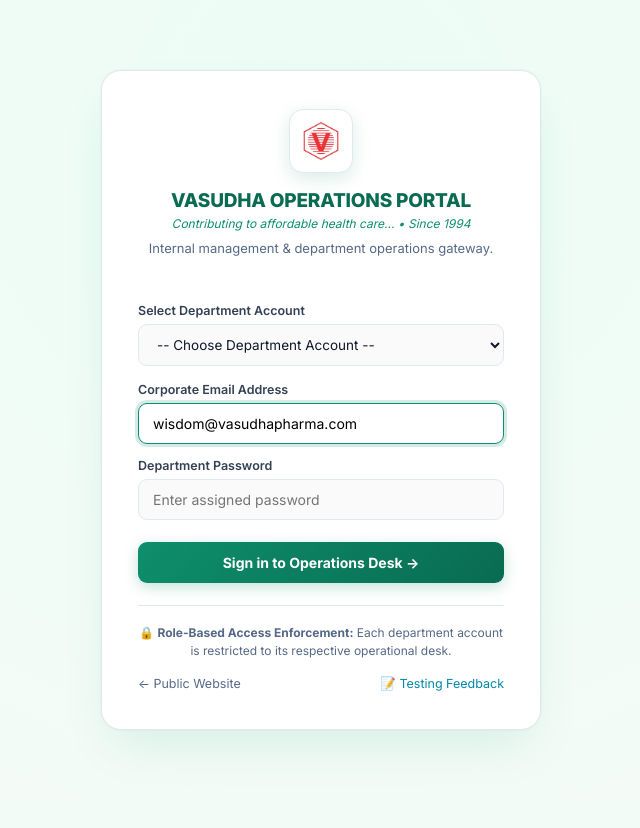
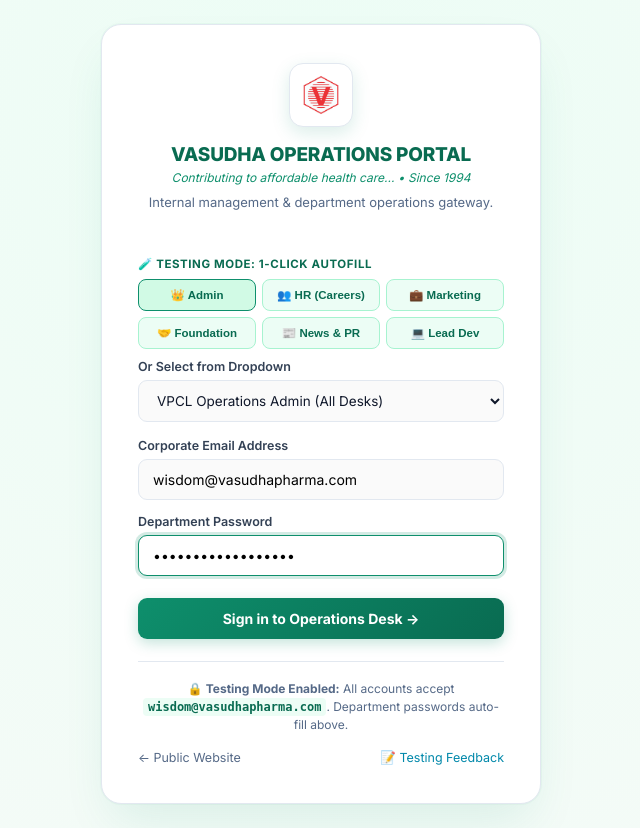
Before and after one commit to saikrishna-bethamcharla/vasudhapharma-green, a PHP site: page /staff/index.php in a window 1280 px wide. Shown: the whole page, without its empty margins (319-959 px from the left). Before the commit the page ends 747 px from the top, so only its background shows below. Run offline with PHP 8.4, Linux system fonts and the light colour scheme.

Commit message:
Enable testing mode: unify emails to wisdom@vasudhapharma.com with 1-click autofill

```diff
--- a/staff/index.php
+++ b/staff/index.php
@@ -229,7 +229,19 @@ if ($_SERVER['REQUEST_METHOD'] === 'POST') {
     <?php endif; ?>
 
     <div style="margin-bottom:16px;">
-      <label style="margin-top:0;">Select Department Account</label>
+      <div style="font-size:11.5px; font-weight:700; color:var(--sp-primary-dark); text-transform:uppercase; letter-spacing:0.05em; margin-bottom:8px; display:flex; align-items:center; gap:6px;">
+        <span>🧪 Testing Mode: 1-Click Autofill</span>
+      </div>
+      <div style="display:grid; grid-template-columns: repeat(3, 1fr); gap:6px; margin-bottom:10px;">
+        <button type="button" class="btn-quick" onclick="onSelectDept('admin')" id="btn-admin">👑 Admin</button>
+        <button type="button" class="btn-quick" onclick="onSelectDept('hr')" id="btn-hr">👥 HR (Careers)</button>
+        <button type="button" class="btn-quick" onclick="onSelectDept('marketing')" id="btn-marketing">💼 Marketing</button>
+        <button type="button" class="btn-quick" onclick="onSelectDept('foundation')" id="btn-foundation">🤝 Foundation</button>
+        <button type="button" class="btn-quick" onclick="onSelectDept('news')" id="btn-news">📰 News &amp; PR</button>
+        <button type="button" class="btn-quick" onclick="onSelectDept('dev')" id="btn-dev">💻 Lead Dev</button>
+      </div>
+
+      <label style="margin-top:0;">Or Select from Dropdown</label>
       <select id="deptSelect" onchange="onSelectDept(this.value)" style="width:100%; box-sizing:border-box; padding:11px 14px; border:1px solid var(--sp-border); border-radius:9px; font:inherit; font-size:13.5px; background:#FAFAFA; color:var(--sp-text-main);">
         <option value="">-- Choose Department Account --</option>
         <option value="admin">VPCL Operations Admin (All Desks)</option>
@@ -245,12 +257,12 @@ if ($_SERVER['REQUEST_METHOD'] === 'POST') {
       <label>Corporate Email Address</label>
       <input id="emailInput" type="email" name="email" placeholder="wisdom@vasudhapharma.com" value="wisdom@vasudhapharma.com" required autofocus>
       <label>Department Password</label>
-      <input id="passInput" type="password" name="password" placeholder="Enter assigned password" required>
+      <input id="passInput" type="password" name="password" placeholder="Enter assigned password" value="Vasudha@Admin2026!" required>
       <button type="submit">Sign in to Operations Desk &rarr;</button>
     </form>
 
     <div class="hint" style="text-align:center;">
-      🔒 <strong>Role-Based Access Enforcement:</strong> Each department account is restricted to its respective operational desk.
+      🔒 <strong>Testing Mode Enabled:</strong> All accounts accept <code>wisdom@vasudhapharma.com</code>. Department passwords auto-fill above.
     </div>
     <div style="display:flex; justify-content:space-between; align-items:center; margin-top:16px; font-size:12.5px;">
       <a href="../home.html" style="color:var(--sp-text-muted); text-decoration:none;">&larr; Public Website</a>
@@ -272,8 +284,24 @@ if ($_SERVER['REQUEST_METHOD'] === 'POST') {
       document.getElementById('emailInput').value = 'wisdom@vasudhapharma.com';
       const pass = document.getElementById('passInput');
       if (DEPT_PASSWORDS[dept]) pass.value = DEPT_PASSWORDS[dept];
+      const sel = document.getElementById('deptSelect');
+      if (sel) sel.value = dept;
+
+      document.querySelectorAll('.btn-quick').forEach(b => {
+        b.style.borderColor = '#A7F3D0';
+        b.style.background = '#ECFDF5';
+      });
+      const activeBtn = document.getElementById('btn-' + dept);
+      if (activeBtn) {
+        activeBtn.style.borderColor = 'var(--sp-primary)';
+        activeBtn.style.background = '#D1FAE5';
+      }
       pass.focus();
     }
+    // Auto-fill default Admin credentials on load
+    window.addEventListener('DOMContentLoaded', function() {
+      onSelectDept('admin');
+    });
   </script>
 </body>
 </html>
```
Also changed, not shown: staff/data/users.json (+18 -18 lines).
